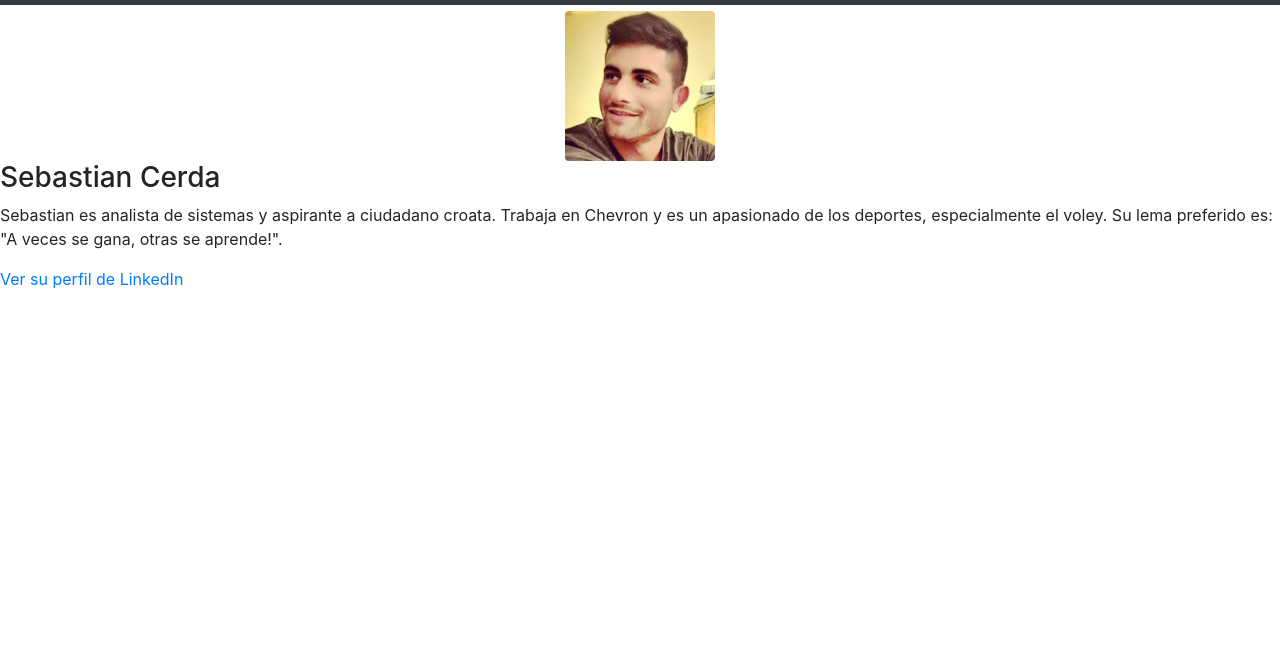
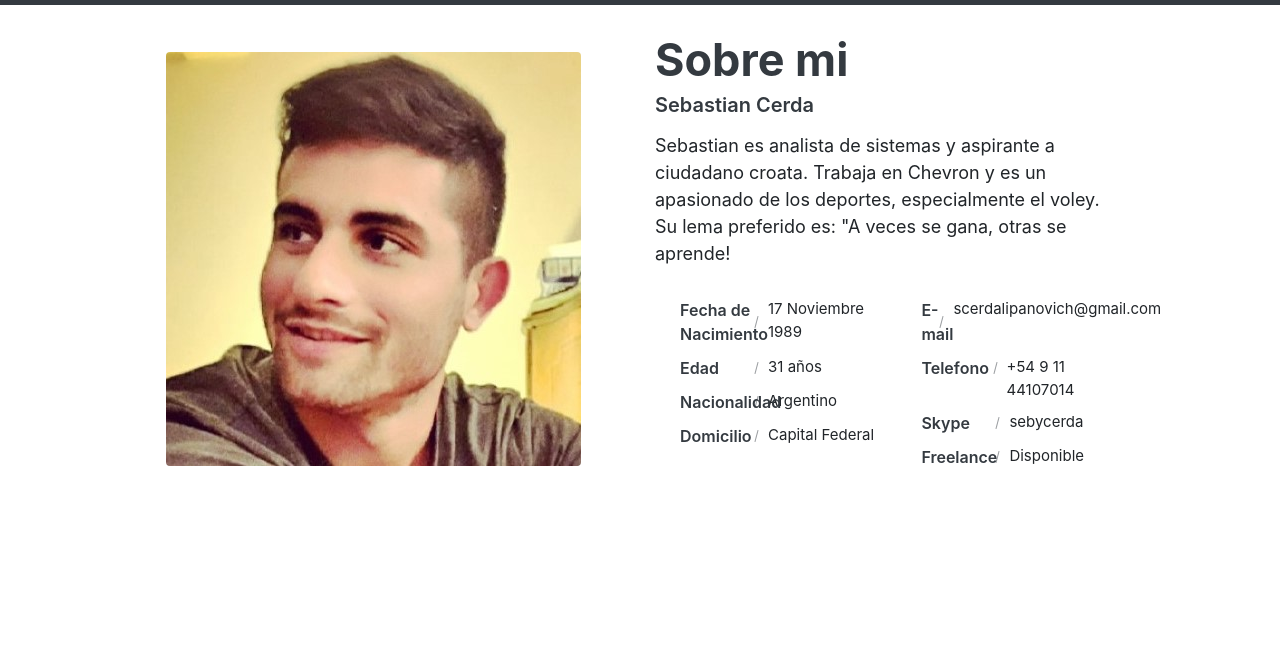
Before and after one commit to SebastianCerdaLipanovich/Coder, a website: page views/nosotros.html in a window 1280 px wide. Shown: the part 69-715 px from the top of the page. Drawn offline with nearby package versions, Linux system fonts and the light colour scheme.

Commit message:
cambio el nosotros

```diff
--- a/scss/_miEstilo.scss
+++ b/scss/_miEstilo.scss
@@ -196,6 +196,84 @@ nav ul li a:hover {
   border: none;
 }
 
+/* About Me
+---------------------*/
+.about-text h3 {
+  font-size: 45px;
+  font-weight: 700;
+  margin: 0 0 6px;
+}
+@media (max-width: 767px) {
+  .about-text h3 {
+    font-size: 35px;
+  }
+}
+.about-text h6 {
+  font-weight: 600;
+  margin-bottom: 15px;
+}
+@media (max-width: 767px) {
+  .about-text h6 {
+    font-size: 18px;
+  }
+}
+.about-text p {
+  font-size: 18px;
+  max-width: 450px;
+}
+.about-text p mark {
+  font-weight: 600;
+  color: #343a40;
+}
+
+.about-list {
+  padding-top: 10px;
+}
+.about-list .media {
+  padding: 5px 0;
+}
+.about-list label {
+  color: #343a40;
+  font-weight: 600;
+  width: 88px;
+  margin: 0;
+  position: relative;
+}
+.about-list label:after {
+  content: "";
+  position: absolute;
+  top: 0;
+  bottom: 0;
+  right: 11px;
+  width: 1px;
+  height: 12px;
+  background: #343a40;
+  -moz-transform: rotate(15deg);
+  -o-transform: rotate(15deg);
+  -ms-transform: rotate(15deg);
+  -webkit-transform: rotate(15deg);
+  transform: rotate(15deg);
+  margin: auto;
+  opacity: 0.5;
+}
+.about-list p {
+  margin: 0;
+  font-size: 15px;
+}
+
+@media (max-width: 991px) {
+  .about-avatar {
+    margin-top: 30px;
+  }
+}
+
+.theme-color {
+    color: #343a40;
+}
+.dark-color {
+    color: #343a40;
+}
+
 /* reseting
 * {
   margin: 0;
--- a/views/nosotros.html
+++ b/views/nosotros.html
@@ -50,32 +50,63 @@
             </ul>
         </div>
     </nav>
-    <section>
-        <!--incio de article-->
-        <article class="wow animate__jackInTheBox">
-            <!--incio de contenedor para presentacion-->
-            <div class="autor">
-                <!--imagen del autor-->
-                <img class="foto-autor rounded mx-auto d-block" src="../../Coder/assets/seba.jpg" alt="Sebastian Cerda"
-                    width="150" height="150">
-                <!--contenedor descripcion del autor-->
-                <div class="descripcion-autor">
-                    <!--titulo con nombre-->
-                    <h3>Sebastian Cerda</h3>
-                    <!--descripcion-->
-                    <p>Sebastian es analista de sistemas y aspirante a ciudadano croata. Trabaja en Chevron y es un
-                        apasionado de los deportes, especialmente el voley. Su lema preferido es: "A veces se gana,
-                        otras se aprende!".</p>
-                    <!--link a perfil en linkedin-->
-                    <a href="https://www.linkedin.com/in/sebasti%C3%A1n-cerda-319b9642/" target="_blank">Ver su perfil
-                        de LinkedIn</a>
-                    <!--fin contenedor para descripcion-->
+    <section class="section about-section gray-bg" id="about">
+        <div class="container">
+            <div class="row align-items-center flex-row-reverse">
+                <div class="col-lg-6">
+                    <div class="about-text go-to">
+                        <h3 class="dark-color">Sobre mi</h3>
+                        <h6 class="theme-color lead">Sebastian Cerda</h6>
+                        <p>Sebastian es analista de sistemas y aspirante a ciudadano croata. Trabaja en Chevron y es un
+                            apasionado de los deportes, especialmente el voley. Su lema preferido es: "A veces se gana,
+                            otras se aprende!</p>
+                        <div class="row about-list">
+                            <div class="col-md-6">
+                                <div class="media">
+                                    <label>Fecha de Nacimiento</label>
+                                    <p>17 Noviembre 1989</p>
+                                </div>
+                                <div class="media">
+                                    <label>Edad</label>
+                                    <p>31 años</p>
+                                </div>
+                                <div class="media">
+                                    <label>Nacionalidad</label>
+                                    <p>Argentino</p>
+                                </div>
+                                <div class="media">
+                                    <label>Domicilio</label>
+                                    <p>Capital Federal</p>
+                                </div>
+                            </div>
+                            <div class="col-md-6">
+                                <div class="media">
+                                    <label>E-mail</label>
+                                    <p>scerdalipanovich@gmail.com</p>
+                                </div>
+                                <div class="media">
+                                    <label>Telefono</label>
+                                    <p>+54 9 11 44107014</p>
+                                </div>
+                                <div class="media">
+                                    <label>Skype</label>
+                                    <p>sebycerda</p>
+                                </div>
+                                <div class="media">
+                                    <label>Freelance</label>
+                                    <p>Disponible</p>
+                                </div>
+                            </div>
+                        </div>
+                    </div>
                 </div>
-                <!--fin contenedor para presentacion-->
+                <div class="col-lg-6">
+                    <div class="about-avatar">
+                        <img class="foto-autor rounded mx-auto d-block" src="../../Coder/assets/seba.jpg" alt="Sebastian Cerda">
+                    </div>
+                </div>
             </div>
-            <!--fin de article-->
-        </article>
-        <!--fin de section-->
+        </div>
     </section>
     <!--incio de footer-->
     <footer class="container-fluid fixed-bottom">
```
Also changed, not shown: views/contacto.html (+7 -0 lines), css/estilo.css.
